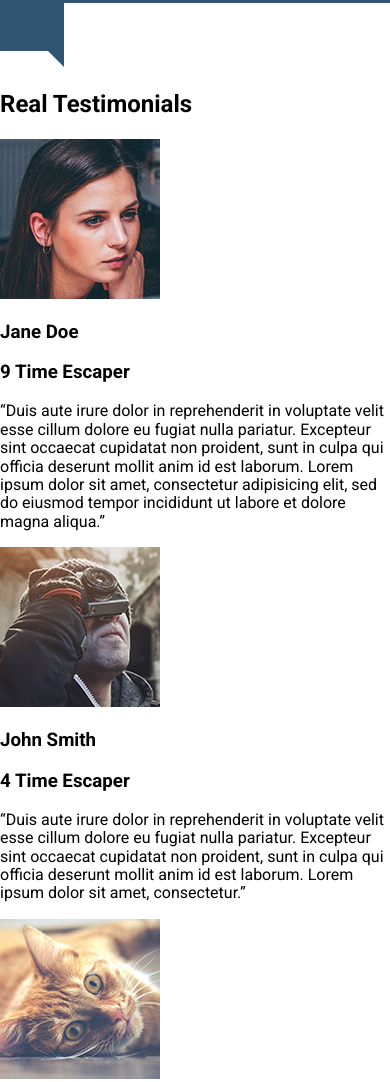
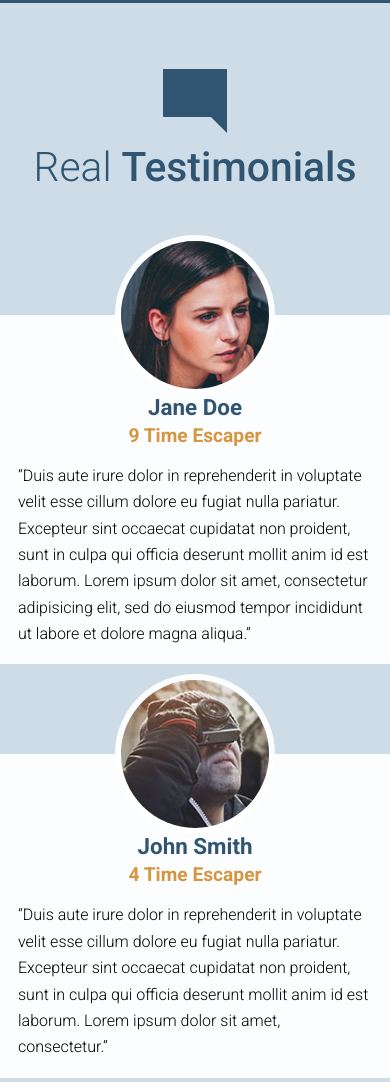
Before and after one commit to ajvergara/travel-site, a website: page app/index.html in a window 390 px wide. Shown: the part 3431-4513 px from the top of the page. Drawn offline with Linux system fonts and the light colour scheme.

Commit message:
Completed Testimonials Desktop and Mobile version - next responsive images

```diff
--- a/app/assets/styles/base/_variables.css
+++ b/app/assets/styles/base/_variables.css
@@ -1,2 +1,3 @@
 $mainBlue: #2f5572;
 $mainOrange: #d59541;
+$blueBg: #cedce7;
--- a/app/assets/styles/modules/_container.css
+++ b/app/assets/styles/modules/_container.css
@@ -16,6 +16,16 @@
     }
   }
 
+  &--no-padding-until-large{
+    padding-left: 0;
+    padding-right: 0;
+
+    @mixin atLarge{
+      padding-left: 18px;
+      padding-right: 18px;
+    }
+  }
+
   &--medium{
     max-width: 970px;
   }
--- a/app/assets/styles/modules/_page-section.css
+++ b/app/assets/styles/modules/_page-section.css
@@ -5,8 +5,25 @@
     padding: 4.5rem 0;
   }
 
+  &--no-pb-until-large{
+    padding-bottom: 0;
+
+    @mixin atLarge{
+      padding-bottom: 4.5rem;
+    }
+  }
+
   &--blue{
     background-color: $mainBlue;
     color: #fff;
   }
+
+  &--testimonial-bg{
+    background-color: $blueBg;
+
+    @mixin atLarge{
+      background: url("/assets/images/testimonials-bg.jpg") no-repeat top center;
+      background-size: cover;
+    }
+  }
 }
--- a/app/assets/styles/modules/_row.css
+++ b/app/assets/styles/modules/_row.css
@@ -1,4 +1,8 @@
 .row{
+
+  &--mt-large{
+    padding-top: 90px;
+  }
 
   &--mb-until-medium{
     margin-bottom: 1rem;
@@ -26,7 +30,9 @@
 
   @mixin clearfix;
 
+/* atMedium Media Queries */
   @mixin atMedium{
+
     &__medium-4{
       float: left;
       width: 33.33%;
@@ -50,4 +56,20 @@
       width: 63%;
     }
   }
+
+/* atLarge Media Queries */
+  @mixin atLarge{
+    &.equal-height-on-large{
+      display: flex;
+
+      & > div {
+        display: flex;
+      }
+    }
+
+    &__large-4{
+      width: 33.33%;
+      float: left;
+    }
+  }
 }
--- a/app/assets/styles/modules/_section-title.css
+++ b/app/assets/styles/modules/_section-title.css
@@ -5,6 +5,10 @@
 
   @mixin atSmall{
     font-size: 3.75rem;
+  }
+
+  &--blue{
+    color: $mainBlue;
   }
 
   &__icon{
--- /dev/null
+++ b/app/assets/styles/modules/_testimonials.css
@@ -0,0 +1,39 @@
+.testimonials{
+  position: relative;
+  background-color: rgba(255, 255, 255, 0.94);
+  padding: 0 18px 1px 18px;
+  margin-bottom: 90px;
+
+  @mixin atLarge{
+    margin-bottom: 0;
+  }
+
+  &--last{
+    margin-bottom: 0;
+  }
+
+  &__image{
+    position: relative;
+    top: -80px;
+    height: 160px;
+    width: 160px;
+    border-radius: 50%;
+    overflow: hidden;
+    margin: 0 auto -80px auto;
+    border: solid 6px rgba(255, 255, 255, 0.94);
+  }
+
+  &__title{
+    font-size: 1.4rem;
+    color: $mainBlue;
+    text-align: center;
+    margin: 0;
+  }
+
+  &__subtitle{
+    font-size: 1.2rem;
+    color: $mainOrange;
+    text-align: center;
+    margin: .25rem 0 1rem;
+  }
+}
--- a/app/assets/styles/styles.css
+++ b/app/assets/styles/styles.css
@@ -11,3 +11,4 @@
 @import "modules/_generic-container";
 @import "modules/_section-title";
 @import "modules/_feature-item";
+@import "modules/_testimonials";
--- a/app/index.html
+++ b/app/index.html
@@ -104,24 +104,46 @@
     </div>
   </div>
 
-  <div id="testimonials">
-    <img src="assets/images/icons/comment.svg">
-    <h2>Real Testimonials</h2>
+  <div id="testimonials" class="page-section page-section--no-pb-until-large page-section--testimonial-bg">
+    <div class="container container--no-padding-until-large">
+      <h2 class="section-title section-title--blue"><img class="section-title__icon" src="assets/images/icons/comment.svg"> Real <strong>Testimonials</strong></h2>
 
+      <div class="row row--gutters generic-container row--mt-large equal-height-on-large">
+        <div class="row__large-4">
+          <div class="testimonials">
+            <div class="testimonials__image">
               <img src="assets/images/testimonial-jane.jpg">
-    <h3>Jane Doe</h3>
-    <h3>9 Time Escaper</h3>
+            </div>
+            <h3 class="testimonials__title">Jane Doe</h3>
+            <h4 class="testimonials__subtitle">9 Time Escaper</h4>
             <p>&ldquo;Duis aute irure dolor in reprehenderit in voluptate velit esse cillum dolore eu fugiat nulla pariatur. Excepteur sint occaecat cupidatat non proident, sunt in culpa qui officia deserunt mollit anim id est laborum. Lorem ipsum dolor sit amet, consectetur adipisicing elit, sed do eiusmod tempor incididunt ut labore et dolore magna aliqua.&rdquo;</p>
+          </div>
+        </div>
 
+        <div class="row__large-4">
+          <div class="testimonials">
+            <div class="testimonials__image">
               <img src="assets/images/testimonial-john.jpg">
-    <h3>John Smith</h3>
-    <h3>4 Time Escaper</h3>
+            </div>
+            <h3 class="testimonials__title">John Smith</h3>
+            <h4 class="testimonials__subtitle">4 Time Escaper</h4>
             <p>&ldquo;Duis aute irure dolor in reprehenderit in voluptate velit esse cillum dolore eu fugiat nulla pariatur. Excepteur sint occaecat cupidatat non proident, sunt in culpa qui officia deserunt mollit anim id est laborum. Lorem ipsum dolor sit amet, consectetur.&rdquo;</p>
+          </div>
+        </div>
 
+        <div class="row__large-4">
+          <div class="testimonials testimonials--last">
+            <div class="testimonials__image">
               <img src="assets/images/testimonial-cat.jpg">
-    <h3>Cat McKitty</h3>
-    <h3>6 Time Escaper</h3>
+            </div>
+            <h3 class="testimonials__title">Cat McKitty</h3>
+            <h4 class="testimonials__subtitle">6 Time Escaper</h4>
             <p>&ldquo;Duis aute irure dolor in reprehenderit in voluptate velit esse cillum dolore eu fugiat nulla pariatur. Excepteur sint occaecat cupidatat non proident, sunt in culpa qui officia deserunt mollit anim id est laborum. Lorem ipsum dolor sit amet, consectetur adipisicing elit, sed do eiusmod tempor incididunt ut.&rdquo;</p>
+          </div>
+        </div>
+      </div>
+
+    </div>
   </div>
 
   <footer>
--- a/app/temp/styles/styles.css
+++ b/app/temp/styles/styles.css
@@ -457,9 +457,32 @@ a {
 }
   }
 
+.page-section--no-pb-until-large{
+    padding-bottom: 0;
+  }
+
+@media only screen and (min-width: 992px){
+
+.page-section--no-pb-until-large{
+      padding-bottom: 4.5rem
+  }
+  }
+
 .page-section--blue{
     background-color: #2f5572;
     color: #fff;
+  }
+
+.page-section--testimonial-bg{
+    background-color: #cedce7;
+  }
+
+@media only screen and (min-width: 992px){
+
+.page-section--testimonial-bg{
+      background: url("/assets/images/testimonials-bg.jpg") no-repeat top center;
+      background-size: cover
+  }
   }
 
 .container{
@@ -479,6 +502,19 @@ a {
 @media only screen and (min-width: 768px){
 
 .container .container{
+      padding-left: 18px;
+      padding-right: 18px
+  }
+  }
+
+.container--no-padding-until-large{
+    padding-left: 0;
+    padding-right: 0;
+  }
+
+@media only screen and (min-width: 992px){
+
+.container--no-padding-until-large{
       padding-left: 18px;
       padding-right: 18px
   }
@@ -553,6 +589,10 @@ a {
     text-align: center;
   }
 
+.row--mt-large{
+    padding-top: 90px;
+  }
+
 .row--mb-until-medium{
     margin-bottom: 1rem;
   }
@@ -586,7 +626,10 @@ a {
     clear: both;
   }
 
+/* atMedium Media Queries */
+
 @media only screen and (min-width: 768px){
+
     .row__medium-4{
       float: left;
       width: 33.33%;
@@ -608,6 +651,23 @@ a {
 
     .row__medium-8-smaller{
       width: 63%;
+    }
+  }
+
+/* atLarge Media Queries */
+
+@media only screen and (min-width: 992px){
+    .row.equal-height-on-large{
+      display: flex;
+    }
+
+      .row.equal-height-on-large > div {
+        display: flex;
+      }
+
+    .row__large-4{
+      width: 33.33%;
+      float: left;
     }
   }
 
@@ -638,6 +698,10 @@ a {
 .section-title{
     font-size: 3.75rem
 }
+  }
+
+.section-title--blue{
+    color: #2f5572;
   }
 
 .section-title__icon{
@@ -701,3 +765,46 @@ a {
       text-align: left
   }
   }
+
+.testimonials{
+  position: relative;
+  background-color: rgba(255, 255, 255, 0.94);
+  padding: 0 18px 1px 18px;
+  margin-bottom: 90px;
+}
+
+@media only screen and (min-width: 992px){
+
+.testimonials{
+    margin-bottom: 0
+}
+  }
+
+.testimonials--last{
+    margin-bottom: 0;
+  }
+
+.testimonials__image{
+    position: relative;
+    top: -80px;
+    height: 160px;
+    width: 160px;
+    border-radius: 50%;
+    overflow: hidden;
+    margin: 0 auto -80px auto;
+    border: solid 6px rgba(255, 255, 255, 0.94);
+  }
+
+.testimonials__title{
+    font-size: 1.4rem;
+    color: #2f5572;
+    text-align: center;
+    margin: 0;
+  }
+
+.testimonials__subtitle{
+    font-size: 1.2rem;
+    color: #d59541;
+    text-align: center;
+    margin: .25rem 0 1rem;
+  }
```
Lines whose indentation alone changed are shown as unchanged.
